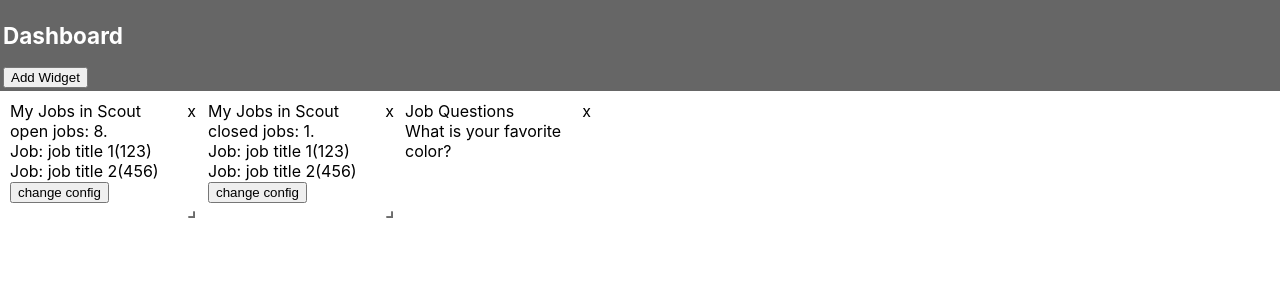
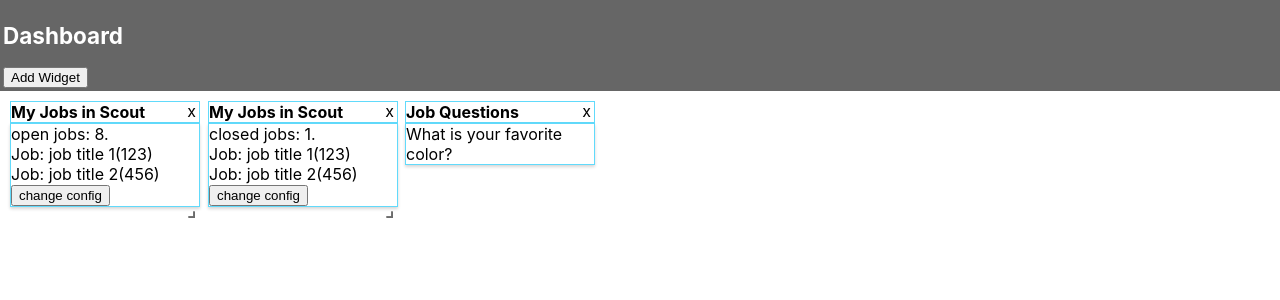
Before and after one commit to scoutcobban/dash, a React (Create React App) app: page / in a window 1280 px wide. Shown: the top 300 px of the page. Built offline with nearby package versions, Linux system fonts and the light colour scheme.

Commit message:
can add and remove widgets programatically.  Added some styles back in.

```diff
--- a/src/App.js
+++ b/src/App.js
@@ -22,7 +22,6 @@
     },
     jobNeeds: {
         component: JobNeedsWidget,
-        dataUrl: HIRING_HOST + "/hiring/my-jobs-dashboard",
         title: "Jobs that Need Love"
     },
     jobQuestions: {
@@ -61,12 +60,12 @@
     layoutChange = (layout) => {
         console.log("Saved to the server:", layout);
         this.setState(layout);
-    }
+    };
 
     addWidget = () => {
         const guid = 'd';
         const name = 'jobNeeds';
-        console.log("adding ",name ," guid", guid);
+        console.log("adding", name, "guid", guid);
         const layout = this.state.layout.concat({
             i: guid,
             x: (this.state.layout.length * 3) % (this.state.cols || 12),
@@ -74,18 +73,16 @@
             w: 3,
             h: 1
         });
-        const widgets = this.state.layout.concat({
+        const widgets = this.state.widgets.concat({
             key: guid, name: name, config: {}
         });
         this.setState({layout, widgets});
-    }
+    };
 
     removeWidget(guid) {
-      console.log("removing", guid);
-      const layout = _.reject(this.state.layout, { i: guid });
-      const widgets = _.reject(this.state.widgets, { key: guid });
-      console.log("layout", layout);
-      console.log("widgets", widgets);
+        console.log("removing guid", guid);
+        const layout = _.reject(this.state.layout, {i: guid});
+        const widgets = _.reject(this.state.widgets, {key: guid});
         this.setState({layout, widgets});
     }
 
@@ -99,16 +96,15 @@
         const component = WIDGET_LIBRARY[widget.name].component;
         const title = WIDGET_LIBRARY[widget.name].title;
         return <div key={widget.key}>
-            <div>{title}<span
-          className="remove"
+            <div>
+                <span className="widget-title">{title}</span>
+                <span className="remove"
                       style={removeStyle}
                       onClick={this.removeWidget.bind(this, widget.key)}
-        >
-          x
-        </span></div>
+                >x</span>
+            </div>
             <Widget guid={widget.key}
                     component={component}
-                    // title={title}
                     config={widget.config}/>
         </div>
     }
--- a/src/index.css
+++ b/src/index.css
@@ -13,13 +13,22 @@
     monospace;
 }
 
-/*.widget-frame {*/
-  /*border: 1px solid #61dafb;*/
-  /*box-shadow: 0 2px 3px rgba(0,0,0,0.16);*/
-  /*display: inline-block;*/
-  /*margin: 0 0 1.5em;*/
-  /*width: 100%;*/
-/*}*/
+
+.widget-title {
+  font-weight: bold;
+  border: 1px solid #61dafb;
+  display: inline-block;
+  width: 100%;
+}
+
+
+.widget-frame {
+  border: 1px solid #61dafb;
+  box-shadow: 0 2px 3px rgba(0,0,0,0.16);
+  display: inline-block;
+  margin: 0 0 1.5em;
+  width: 100%;
+}
 
 header {
   background-color: #666;
--- a/src/widgets.jsx
+++ b/src/widgets.jsx
@@ -92,7 +92,7 @@
 
 export class JobNeedsWidget extends React.Component {
     render() {
-        return <div>Jobs that Need Love</div>;
+        return <div>Rat Surgeon (A2019ED)<br/> - Why do this job?</div>;
     }
 }
 
```
Lines whose indentation alone changed are shown as unchanged.
